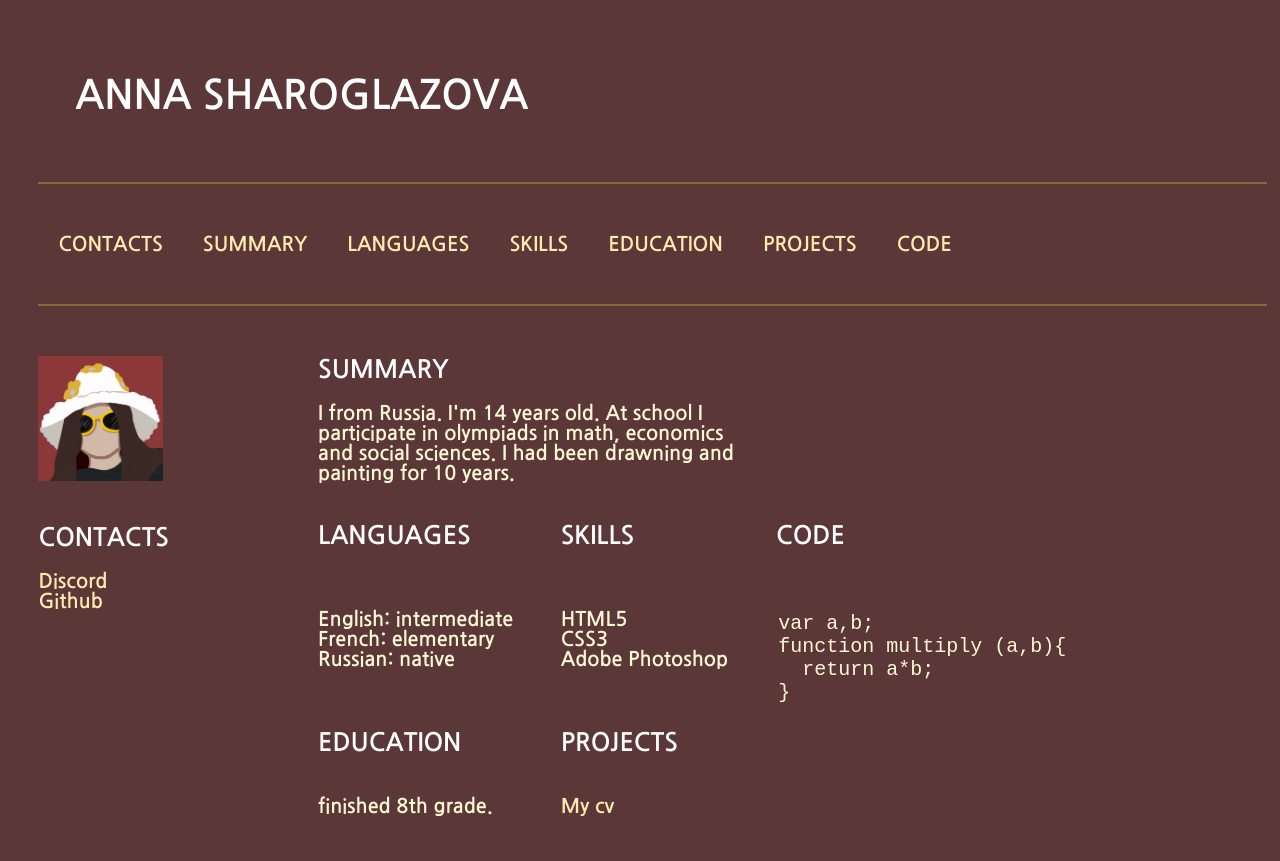
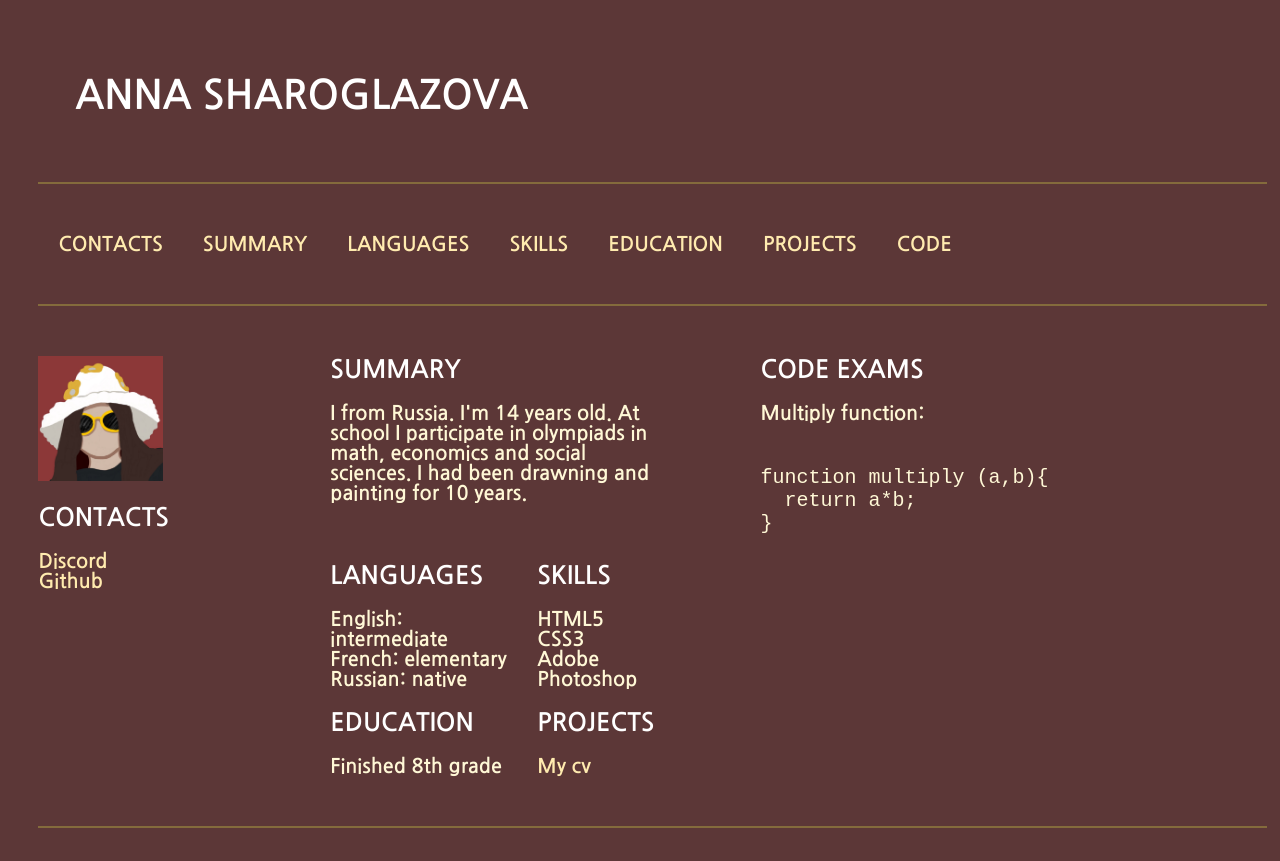
Before and after one commit to Anna-Sharoglazova/rsschool-cv22, a plain HTML site: page index.html in a window 1280 px wide. Shown: the top 861 px of the page. Drawn offline with Linux system fonts and the light colour scheme.

Commit message:
feat: add article

```diff
--- a/css/style.css
+++ b/css/style.css
@@ -9,7 +9,7 @@ html, body{
 .box{
     display: flex;
     flex-direction: row;
-    justify-content: space-between;
+    justify-content: left;
     align-items: flex-start;
     flex: 1 0 auto;
     margin-top: auto;
@@ -51,10 +51,6 @@ h2{
     color:  rgb(255, 255, 255);
 }
 
-.code-h2
-{
-    margin-left: 45%;
-}
 
 .bio-column{
     display: flex;
@@ -69,8 +65,9 @@ h2{
     display: flex;
     flex-direction: column;
     justify-content: end;
+    width: 40%;
     font-size: 20px;
-    padding-left: 4%;
+    padding-inline: 5%;
 }
 
 .skills-box{
@@ -92,12 +89,12 @@ h2{
     justify-content: space-between;
     margin-left: 5%;
 }
+
 .code-column{
     display: flex;
+    width: 40%;
     flex-direction: column;
-    justify-content: space-between;
-    margin-left: -20%;
-
+    justify-content: end;
 }
 
 a{
@@ -119,18 +116,25 @@ hr {
 }
 
 
+pre{
+    display: block;
+    white-space: pre;
+    margin: 1em 0;
+}
+
 a:hover
 {
     color: #8d661e;
 }
 
 .summary{
-    width: 50%;
+    width: 100%;
 
 }
 
 .summary p{
     width: 90%;
+    overflow: auto;
     text-align: left;
 }
 
--- a/index.html
+++ b/index.html
@@ -24,26 +24,32 @@
       </ul>
     </nav>
     <hr>
+    <article>
       <div class="box">
         <div class="bio-column" id="Contacts">
+          <section>
             <p><img src="./assets/pic/avatar.png" alt="avatar" width="125" height="125"></p>
             <h2>Contacts</h2>
             <ul>
               <li><a href="https://discord.com/channels/@Anna Sharoglazova#8766">Discord</a></li>
              <li><a href="https://github.com/Anna-Sharoglazova">Github</a></li>
             </ul>
+          </section>
         </div>
         <div class="information-box">
           <div class="summary" id="Summary">
+            <section>
               <h2>Summary</h2>
               <p class="summary">
                 I from Russia. I'm 14 years old.
                 At school I participate in olympiads in math, economics and social sciences.
                 I had been drawning and painting for 10 years.
+              </section>
               </p>
           </div>
           <div class="skills-box" >
             <div class="education-column" id="Languages">
+              <section>
                 <h2>Languages</h2>
                 <p>
                 <ul>
@@ -53,9 +59,11 @@
                 </ul>
                </p>
                 <h2 id="Education">Education</h2>
-                <p >finished 8th grade.</p>
+                <p >Finished 8th grade</p>
+              </section>
             </div>
             <div class="skills-column" id="Skills">
+              <section>
                 <h2>Skills</h2>
                 <p>
                   <ul>
@@ -65,23 +73,24 @@
                   </ul>
                 </p>
                 <h2 id="Projects">Projects</h2>
-                <p><a href="https://github.com/Anna-Sharoglazova/rsschool-cv">My cv</a></p>
+                <p><a href="https://github.com/Anna-Sharoglazova/rsschool-cv/blob/rsschool-cv-html/index.html">My cv</a></p>
+            </section>
+            </div>
+          </div>
         </div>
         <div class="code-column" id="Code">
-                <h2 class="code-h2">Code</h2>
-                <pre>
-                  <code>
-                    var a,b;
+          <section>
+            <h2>Code exams</h2>
+            <p class="code">Multiply function:<pre><code>
 function multiply (a,b){
   return a*b;
 }
-                  </code>
-                </pre>
-              </div>
-            </div>
+          </code></pre></p>
+          </section>
         </div>
       </div>
     <hr>
+    </article>
     <footer>
       <p><a href="https://rs.school/js/"><img src="./assets/img/rs_school.svg" alt="rsschool" width="100" height="75"></a></p>
       <p><a href="https://github.com/Anna-Sharoglazova">My github</a></p>
```
Lines whose indentation alone changed are shown as unchanged.
